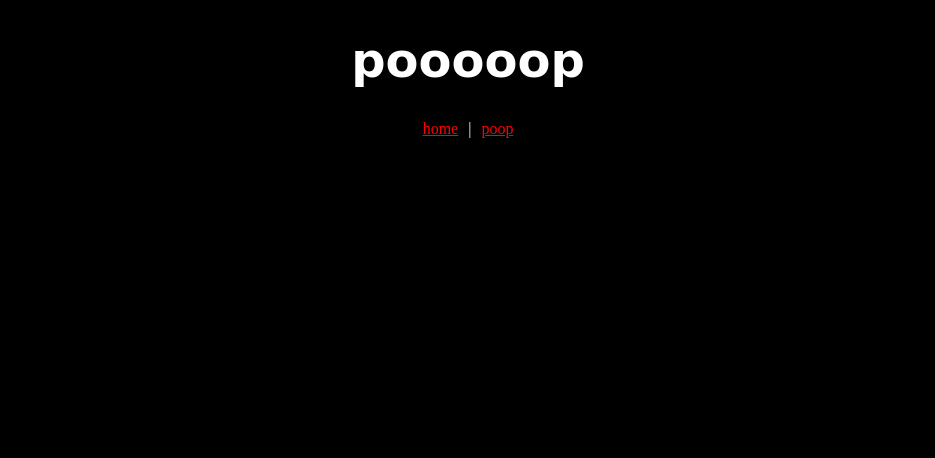
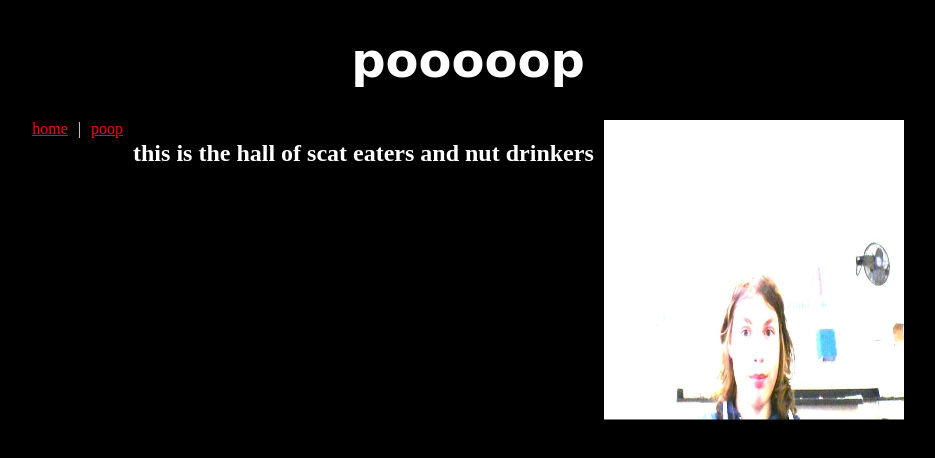
Before and after one commit to gayfemboy276/site, a plain HTML site: page poop.html in a window 1280 px wide. Shown: the whole page, without its empty margins (172-1107 px from the left). Drawn offline with Linux system fonts and the light colour scheme.

Commit message:
Update poop.html

```diff
--- a/poop.html
+++ b/poop.html
@@ -10,6 +10,9 @@
 <h1>pooooop</h1>
   <div class="centered">
   <a href="index.html">home</a>|<a href="poop.html">poop</a>
+    <h2>this is the hall of scat eaters and nut drinkers</h2>
+    <img src="Screenshot_20261023_231214_Gmail.jpg" width="900px;">
+
   </div>
   <br>
 </body>
```
